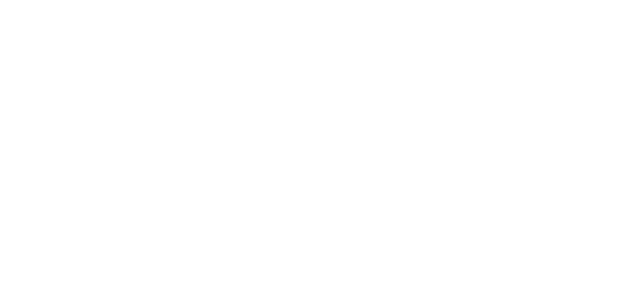
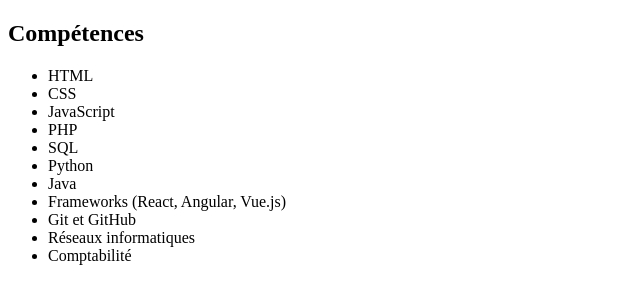
Before and after one commit to kedusal022-debug/mon-cv, a plain HTML site: page index.html in a window 1280 px wide. Shown: the whole page, without its empty margins (0-640 px from the left). Drawn offline with Linux system fonts and the light colour scheme.

Commit message:
mise en place de la section competences

```diff
--- a/index.html
+++ b/index.html
@@ -4,9 +4,25 @@
     <meta charset="UTF-8">
     <meta name="viewport" content="width=device-width, initial-scale=1.0">
     <link rel="stylesheet" href="style.css">
-    <title>Document</title>
+    <title>compétences</title>
 </head>
 <body>
-
+        <!-- COMPETENCES -->
+    <section>
+        <h2>Compétences</h2>
+        <ul>
+            <li>HTML</li>
+            <li>CSS</li>
+            <li>JavaScript</li>
+            <li>PHP</li>
+            <li>SQL</li>
+            <li>Python</li>
+            <li>Java</li>
+            <li>Frameworks (React, Angular, Vue.js)</li>
+            <li>Git et GitHub</li>
+            <li>Réseaux informatiques</li>
+            <li>Comptabilité</li>
+        </ul>
+    </section>
 </body>
 </html>
```
